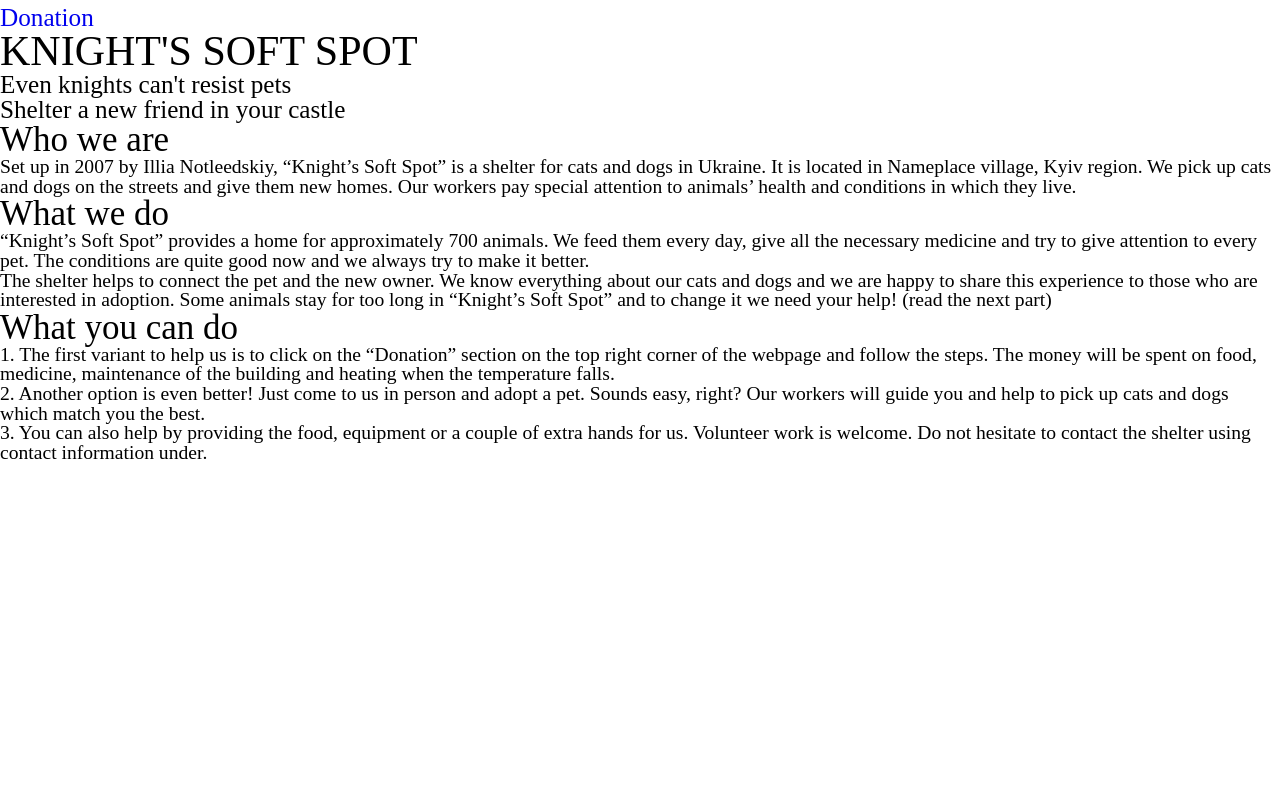
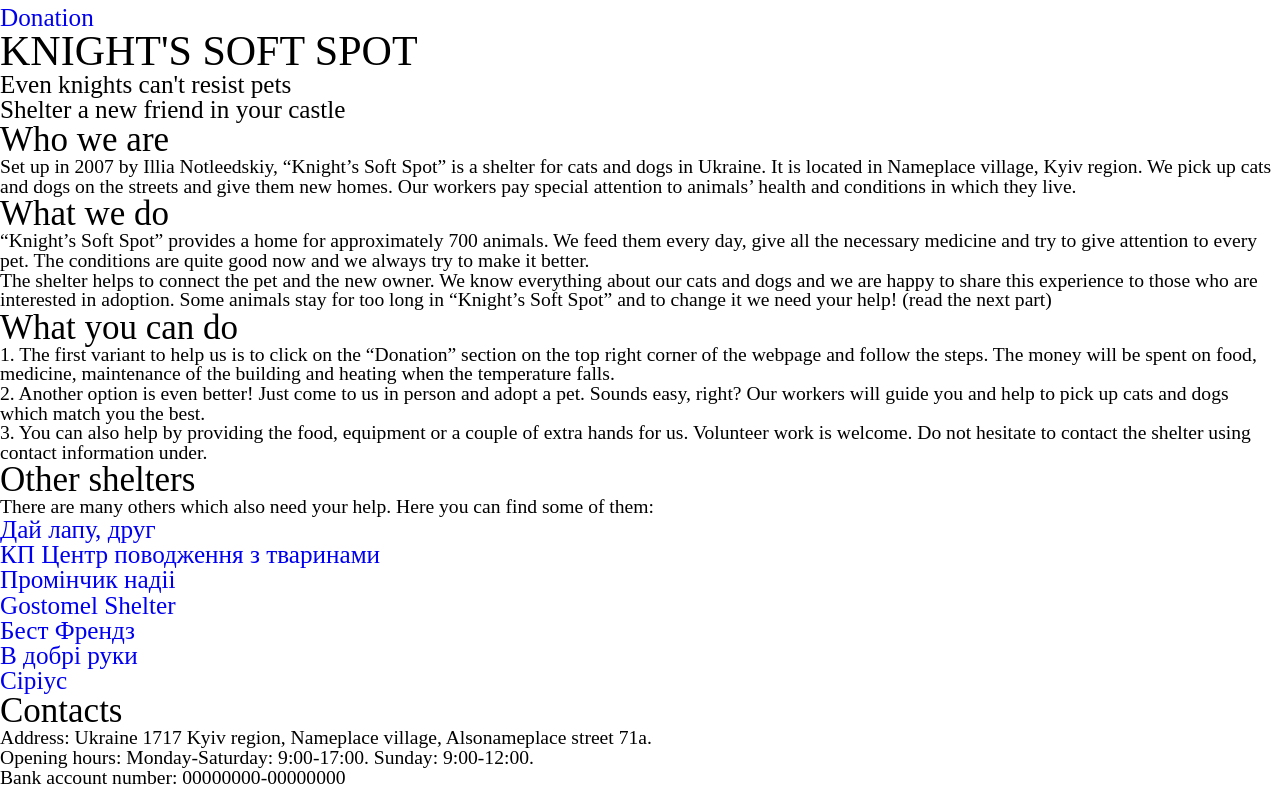
Before and after one commit to leedskiy/KNIGHTS-SOFT-SPOT, a plain HTML site: page index.html in a window 1280 px wide. Shown: the part 87-875 px from the top of the page. Before the commit the page ends 800 px from the top, so only its background shows below. Drawn offline with Linux system fonts and the light colour scheme; a web font is replaced by a local one.

Commit message:
write block5 and block6 html

```diff
--- a/index.html
+++ b/index.html
@@ -140,6 +140,86 @@
                         </article>
                     </div>
                 </section>
+
+                <section class="block5 block">
+                    <div class="block5__container __container">
+                        <article class="block5__text block__text">
+                            <h2 class="block5__title">Other shelters</h2>
+
+                            <p class="block5__paragraph">
+                                There are many others which also need your help. Here you can find some of them:
+                            </p>
+
+                            <ul class="block5__list">
+                                <li class="block5__element">
+                                    <h3 class="block5__option">
+                                        <a href="https://www.facebook.com/groups/daylapu">Дай лапу, друг</a>
+                                    </h3>
+                                </li>
+
+                                <li class="block5__element">
+                                    <h3 class="block5__option">
+                                        <a href="https://www.facebook.com/animals.kharkov/?ref=page_internal">КП Центр
+                                            поводження з тваринами</a>
+                                    </h3>
+                                </li>
+
+                                <li class="block5__element">
+                                    <h3 class="block5__option">
+                                        <a href="https://www.facebook.com/groups/737331146448350">Промінчик надіі</a>
+                                    </h3>
+                                </li>
+
+                                <li class="block5__element">
+                                    <h3 class="block5__option">
+                                        <a href="https://www.gostomelshelter.com/">Gostomel Shelter</a>
+                                    </h3>
+                                </li>
+
+                                <li class="block5__element">
+                                    <h3 class="block5__option">
+                                        <a
+                                            href="https://www.instagram.com/priiut_best_friends/?utm_source=ig_embed&ig_rid=cbf9bb2e-fcef-4a45-bc14-7f5de7e9583f">
+                                            Бест Френдз
+                                        </a>
+                                    </h3>
+                                </li>
+
+                                <li class="block5__element">
+                                    <h3 class="block5__option">
+                                        <a href="https://dobri-ruky.com.ua/">В добрі руки</a>
+                                    </h3>
+                                </li>
+
+                                <li class="block5__element">
+                                    <h3 class="block5__option">
+                                        <a href="https://dogcat.com.ua/en">Сіріус</a>
+                                    </h3>
+                                </li>
+                            </ul>
+                        </article>
+                    </div>
+                </section>
+
+                <section class="block6 block">
+                    <div class="block6__container __container">
+                        <article class="block6__text block__text">
+                            <h2 class="block6__title">Contacts</h2>
+
+                            <p class="block6__paragraph">
+                                Address: Ukraine 1717 Kyiv region, Nameplace village, Alsonameplace street 71a.
+                            </p>
+
+                            <p class="block6__paragraph">
+                                Opening hours: Monday-Saturday: 9:00-17:00. Sunday: 9:00-12:00.
+                            </p>
+
+                            <p class="block6__paragraph">
+                                Bank account number: 00000000-00000000
+                            </p>
+                        </article>
+                    </div>
+                </section>
             </div>
         </div>
 
```
